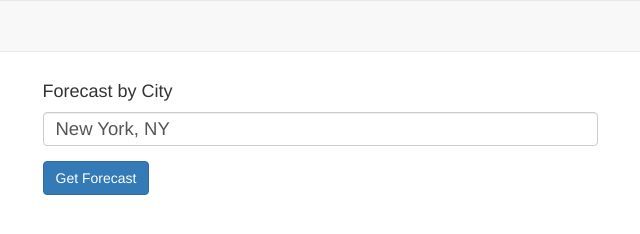
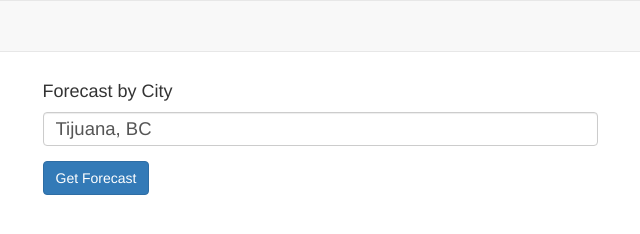
Before and after one commit to lccjavo/Weather-Forecast-SPA, a plain HTML site: page index.html in a window 1280 px wide. Shown: the full height of the page, 320-960 px from the left. Drawn offline with nearby package versions, Linux system fonts and the light colour scheme; some packages are replaced by stand-ins of ours.

Commit message:
added some comments to the code

```diff
--- a/controllers/controllers.js
+++ b/controllers/controllers.js
@@ -3,6 +3,7 @@
 //javascript puro: https://www.w3schools.com/js/js_date_methods.asp
 //filtros de angular https://docs.angularjs.org/api/ng/filter/date
 //moment https://momentjs.com/
+//to get the AP key for openweather map https://home.openweathermap.org/api_keys
 weatherApp.controller('homeController', ['$scope', 'cityService', function($scope, cityService) {
 
     $scope.city=cityService.city;
@@ -47,6 +48,7 @@ weatherApp.controller('forecastController', ['$scope', '$resource', '$routeParam
         return new Date(dt*1000);
     }
 
+
     $scope.getNameByDay = function(day){
         switch(day){
             case 0: return 'Domingo'; break;
--- a/services/cityService.js
+++ b/services/cityService.js
@@ -1,4 +1,4 @@
 //SERVICES
 weatherApp.service('cityService', function(){
-    this.city="New York, NY";
+    this.city="Tijuana, BC";
 });
```
Also changed, not shown: directives/panel/panelView.html (+15 -7 lines), pages/forecast.htm (+1 -1 lines).
